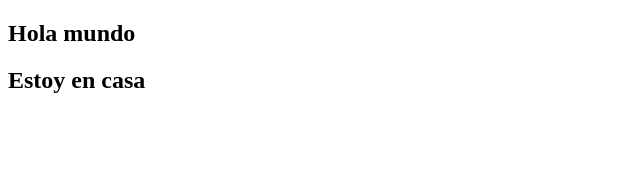
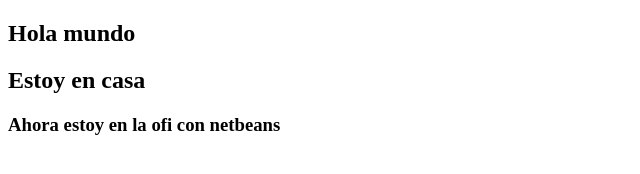
Before and after one commit to imvalle/MyTest, a plain HTML site: page pruebagit.html in a window 1280 px wide. Shown: the whole page, without its empty margins (0-640 px from the left). Drawn offline with Linux system fonts and the light colour scheme.

Commit message:
Desde ofi con netbeans

```diff
--- a/pruebagit.html
+++ b/pruebagit.html
@@ -6,5 +6,6 @@
 	<body>
 		<h2>Hola mundo</h2>
 		<h2>Estoy en casa</h2>
+                <h3>Ahora estoy en la ofi con netbeans</h3>
 	</body>
 </html>
```
